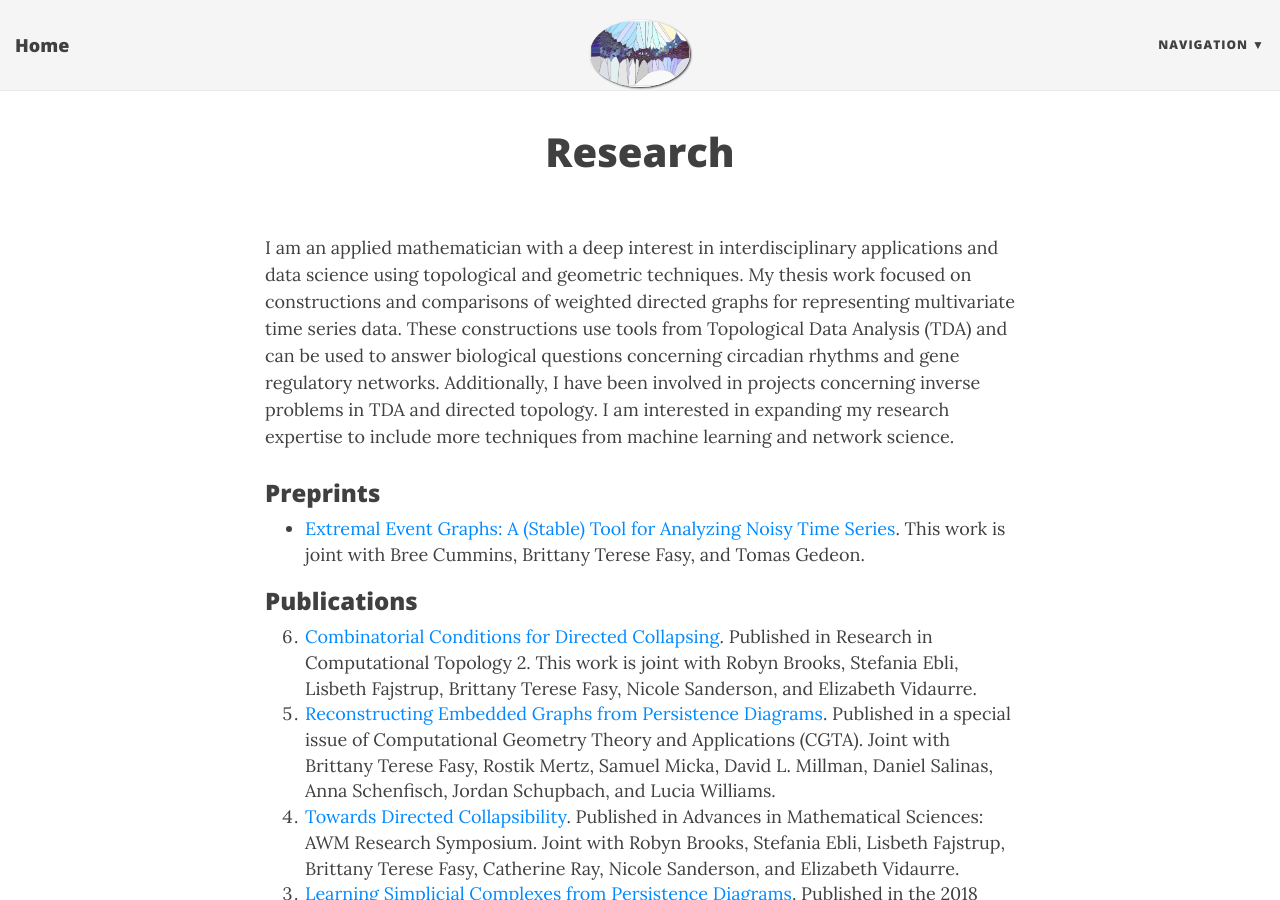
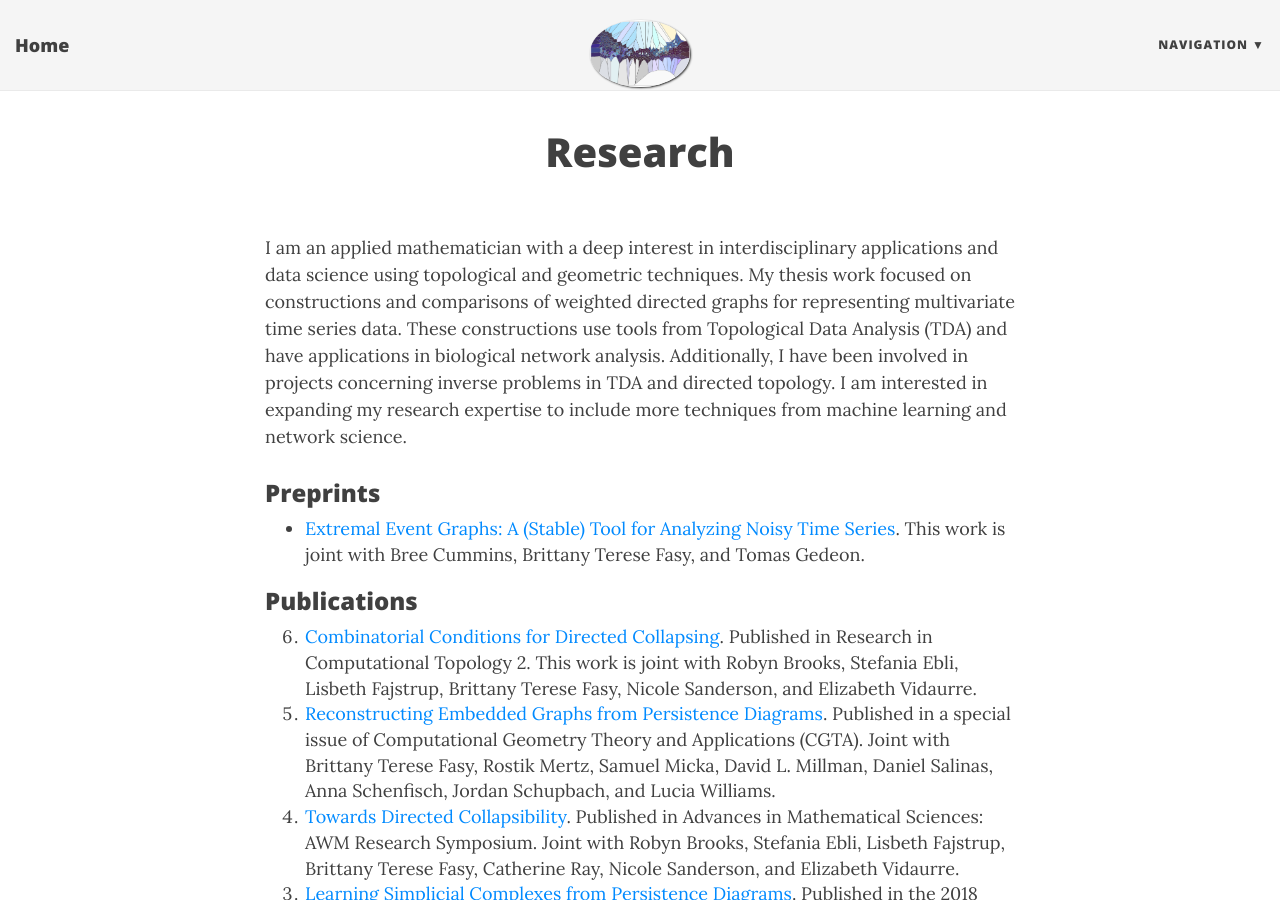
Before and after one commit to robinbelton/robinbelton.github.io, a Jekyll site: the page built from research.html, in a window 1280 px wide and 900 px high. Built offline with Jekyll 4.4.1, drawn with Linux system fonts in a browser that asks for light colours; nearby versions of some CDN libraries.

Commit message:
Small edit to research page

```diff
--- a/research.html
+++ b/research.html
@@ -6,7 +6,7 @@ use-site-title: true
 ---
 
 
-<p>I am an applied mathematician with a deep interest in interdisciplinary applications and data science using topological and geometric techniques. My thesis work focused on constructions and comparisons of weighted directed graphs for representing multivariate time series data. These constructions use tools from Topological Data Analysis (TDA) and can be used to answer biological questions concerning circadian rhythms and gene regulatory networks. Additionally, I have been involved in projects concerning inverse problems in TDA and directed topology. I am interested in expanding my research expertise to include more techniques from machine learning and network science.
+<p>I am an applied mathematician with a deep interest in interdisciplinary applications and data science using topological and geometric techniques. My thesis work focused on constructions and comparisons of weighted directed graphs for representing multivariate time series data. These constructions use tools from Topological Data Analysis (TDA) and have applications in biological network analysis. Additionally, I have been involved in projects concerning inverse problems in TDA and directed topology. I am interested in expanding my research expertise to include more techniques from machine learning and network science.
 
 <h3>Preprints</h3>
 <ul>
```
